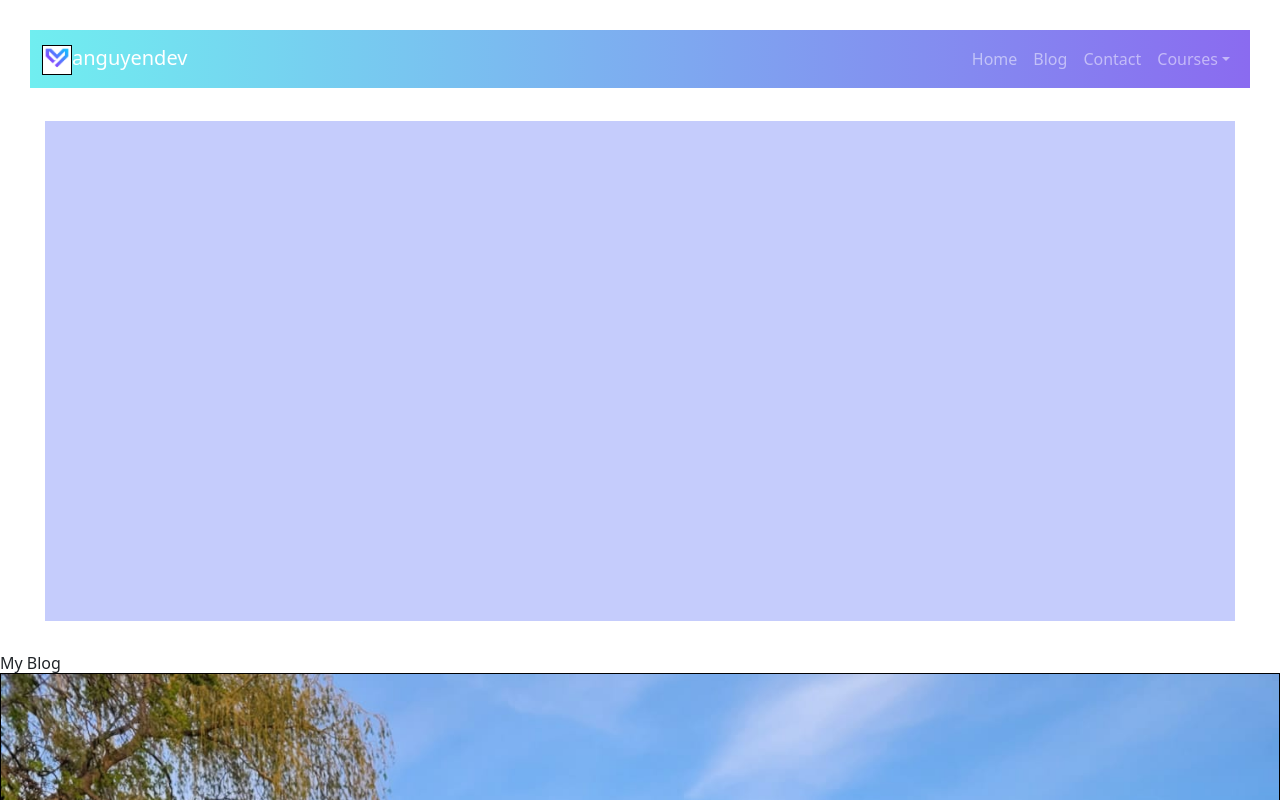
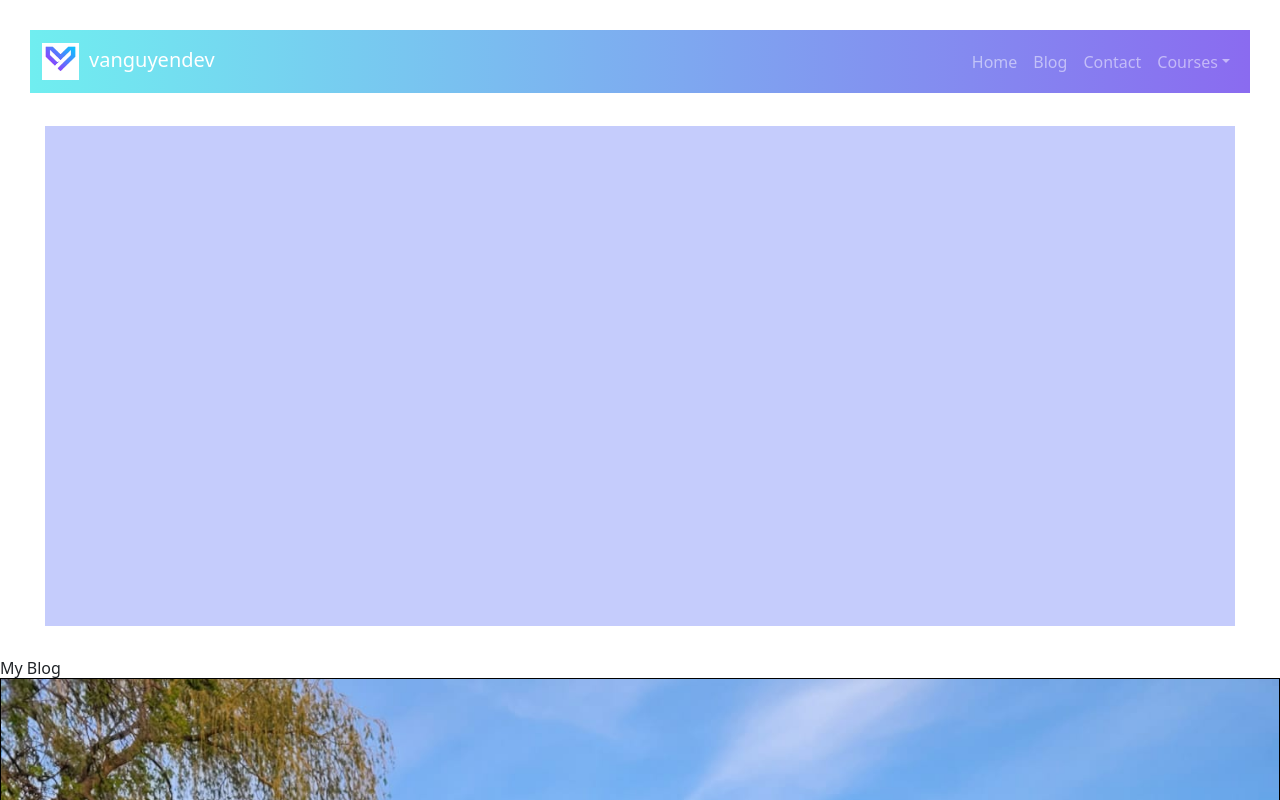
Before and after one commit to vanguyen333/mysiteO, a React (Vite) app: page / in a window 1280 px wide. Shown: the top 800 px of the page. Built offline with nearby package versions, Linux system fonts and the light colour scheme.

Commit message:
finished styling logo

```diff
--- a/src/components/header/Header.jsx
+++ b/src/components/header/Header.jsx
@@ -13,8 +13,8 @@ const Header = () => {
     <Navbar expand="lg" variant="dark" className="headercl">
       <Container>
         <Navbar.Brand className="titlenav" href="#home">
-          <img className="logome" src="public/imgs/v.png" />
-          anguyendev
+          <img className="logome" src="public/imgs/v.jpg" />
+          vanguyendev
         </Navbar.Brand>
         <Navbar.Toggle aria-controls="basic-navbar-nav" />
         <Navbar.Collapse id="basic-navbar-nav">
--- a/src/components/header/header.css
+++ b/src/components/header/header.css
@@ -6,6 +6,8 @@
   color: white;
 }
 .logome {
-  height: 30px;
+  height: 37px;
   display: inline-block;
+  border: none;
+  padding-right: 10px;
 }
```
Also changed, not shown: public/imgs/v.jpg (added).
